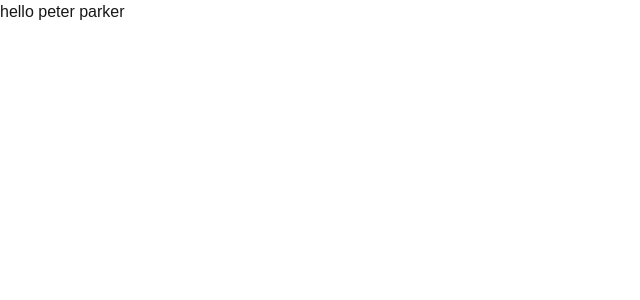
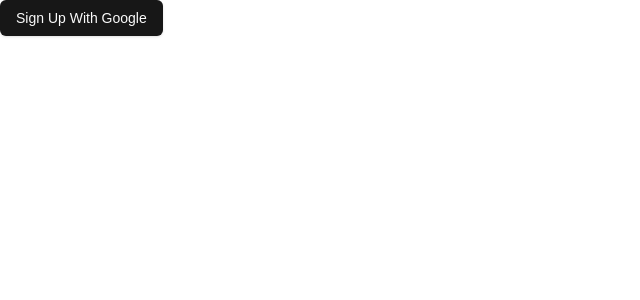
Before and after one commit to Arjun149133/freelancing-platform, a Next.js app: page /register/signup in a window 1280 px wide. Shown: the top 300 px of the page, without its empty margins (0-640 px from the left). Built offline with nearby package versions, Linux system fonts and the light colour scheme.

Commit message:
.env remove

```diff
--- a/app/(auth)/register/signup/page.tsx
+++ b/app/(auth)/register/signup/page.tsx
@@ -1,5 +1,11 @@
+"use client";
+import { Button } from "@/components/ui/button";
+import { signInWithGoogle } from "@/lib/auth-actions";
+
 const SignupPage = () => {
-  return <div>hello peter parker</div>;
+  return (
+    <Button onClick={() => signInWithGoogle()}>Sign Up With Google</Button>
+  );
 };
 
 export default SignupPage;
--- a/app/page.tsx
+++ b/app/page.tsx
@@ -1,3 +1,5 @@
-export default function Home() {
-  return <div>Hello</div>;
-}
+const Home = () => {
+  return <div>hello</div>;
+};
+
+export default Home;
--- a/lib/auth-actions.ts
+++ b/lib/auth-actions.ts
@@ -80,6 +80,5 @@
     console.log(error);
     redirect("/error");
   }
-
   redirect(data.url);
 }
```
Also changed, not shown: 1 other file (tests, documents, lock files or other folders).
